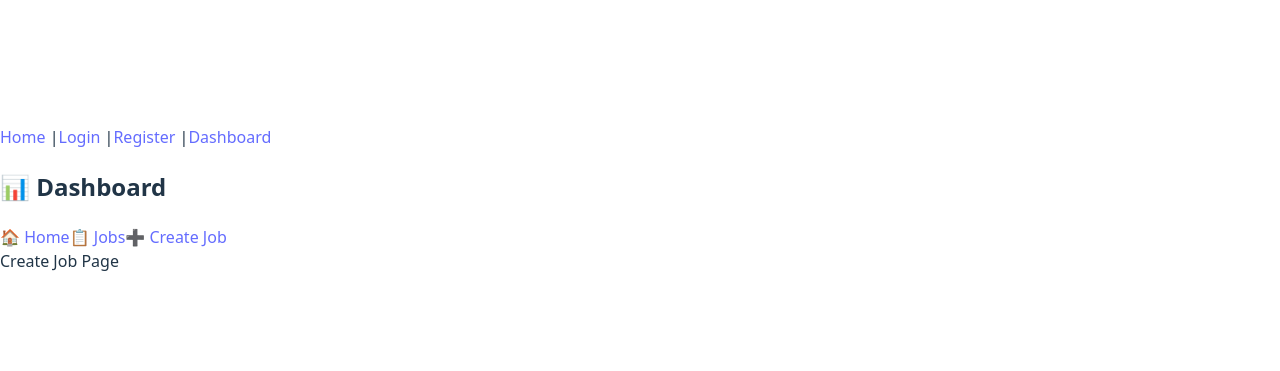
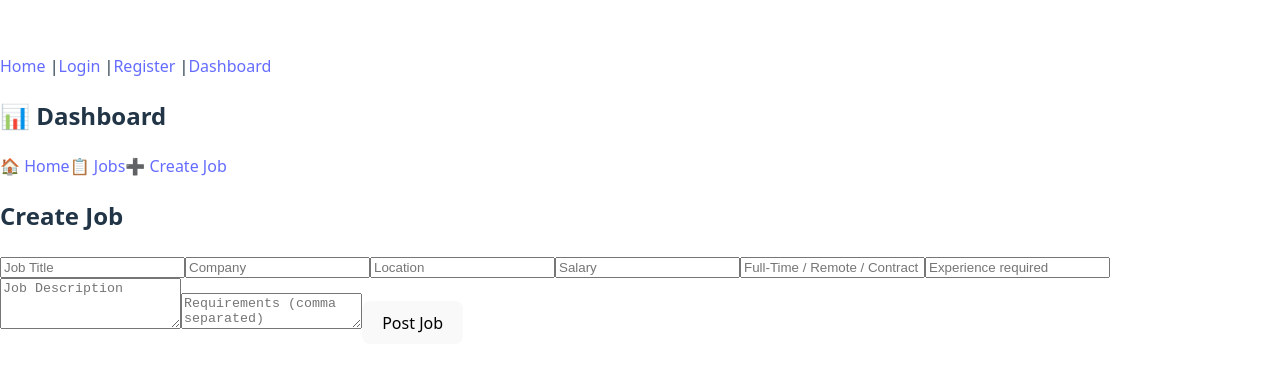
Before and after one commit to adheebabdulla007/devhire, a React (Vite) app: page /dashboard/create in a window 1280 px wide. Shown: the part 201-572 px from the top of the page. Built offline with nearby package versions, Linux system fonts and the light colour scheme; no server answers; sample sign-in values are in the browser's storage.

Commit message:
Fetch & Display jobs from Firestore in Dashboard

```diff
--- a/src/firebase.js
+++ b/src/firebase.js
@@ -1,10 +1,8 @@
-// Import the functions you need from the SDKs you need
 import { initializeApp } from "firebase/app";
 import { getAuth } from "firebase/auth";
-// TODO: Add SDKs for Firebase products that you want to use
+import { getFirestore } from "firebase/firestore";
 // https://firebase.google.com/docs/web/setup#available-libraries
 
-// Your web app's Firebase configuration
 const firebaseConfig = {
   apiKey: "AIzaSyBD6LfAY7elgVW5grXlb-qVpm5BSMEUyQw",
   authDomain: "devhire-a74a2.firebaseapp.com",
@@ -18,3 +16,4 @@ const firebaseConfig = {
 const app = initializeApp(firebaseConfig);
 const auth = getAuth(app);
 export { auth };
+export const db = getFirestore(app);
--- a/src/pages/CreateJob.jsx
+++ b/src/pages/CreateJob.jsx
@@ -1,4 +1,125 @@
-function CreateJob() {
-  return <div>Create Job Page</div>;
-}
+import { useState } from "react";
+import { db } from "@/firebase";
+import { collection, addDoc, Timestamp } from "firebase/firestore";
+import { useNavigate } from "react-router-dom";
+
+const CreateJob = () => {
+  const [job, setJob] = useState({
+    title: "",
+    company: "",
+    location: "",
+    salary: "",
+    type: "",
+    experience: "",
+    description: "",
+    requirements: "",
+  });
+
+  const [loading, setLoading] = useState(false);
+  const navigate = useNavigate();
+
+  const handleChange = (e) => {
+    setJob({ ...job, [e.target.name]: e.target.value });
+  };
+
+  const handleSubmit = async (e) => {
+    e.preventDefault();
+    setLoading(true);
+
+    try {
+      const docRef = await addDoc(collection(db, "jobs"), {
+        ...job,
+        posted: Timestamp.now(),
+        requirements: job.requirements.split(",").map((r) => r.trim()),
+      });
+
+      alert("Job posted successfully!");
+      navigate("/dashboard/jobs");
+    } catch (error) {
+      console.error("Error adding job: ", error);
+      alert("Failed to post job");
+    } finally {
+      setLoading(false);
+    }
+  };
+
+  return (
+    <div className="p-6 max-w-xl mx-auto">
+      <h2 className="text-2xl font-bold mb-4">Create Job</h2>
+      <form onSubmit={handleSubmit} className="grid gap-4">
+        <input
+          name="title"
+          value={job.title}
+          onChange={handleChange}
+          placeholder="Job Title"
+          className="border p-2 rounded"
+          required
+        />
+        <input
+          name="company"
+          value={job.company}
+          onChange={handleChange}
+          placeholder="Company"
+          className="border p-2 rounded"
+          required
+        />
+        <input
+          name="location"
+          value={job.location}
+          onChange={handleChange}
+          placeholder="Location"
+          className="border p-2 rounded"
+          required
+        />
+        <input
+          name="salary"
+          value={job.salary}
+          onChange={handleChange}
+          placeholder="Salary"
+          className="border p-2 rounded"
+        />
+        <input
+          name="type"
+          value={job.type}
+          onChange={handleChange}
+          placeholder="Full-Time / Remote / Contract"
+          className="border p-2 rounded"
+          required
+        />
+        <input
+          name="experience"
+          value={job.experience}
+          onChange={handleChange}
+          placeholder="Experience required"
+          className="border p-2 rounded"
+        />
+        <textarea
+          name="description"
+          value={job.description}
+          onChange={handleChange}
+          placeholder="Job Description"
+          rows="3"
+          className="border p-2 rounded"
+          required
+        />
+        <textarea
+          name="requirements"
+          value={job.requirements}
+          onChange={handleChange}
+          placeholder="Requirements (comma separated)"
+          rows="2"
+          className="border p-2 rounded"
+        />
+        <button
+          type="submit"
+          disabled={loading}
+          className="bg-indigo-600 text-white px-4 py-2 rounded hover:bg-indigo-700 transition"
+        >
+          {loading ? "Posting..." : "Post Job"}
+        </button>
+      </form>
+    </div>
+  );
+};
+
 export default CreateJob;
--- a/src/pages/DashboardJobs.jsx
+++ b/src/pages/DashboardJobs.jsx
@@ -1,21 +1,36 @@
-import { useState } from "react";
-import jobsData from "@/data/jobs";
-import Button from "@/components/ui/Button";
+import { useState, useEffect } from "react";
+import { db } from "@/firebase";
+import { collection, getDocs } from "firebase/firestore";
 
 const DashboardJobs = () => {
-  const [jobs, setJobs] = useState(jobsData);
+  const [jobs, setJobs] = useState([]);
+  const [loading, setLoading] = useState(true);
 
-  const handleDelete = (id) => {
-    const confirmDelete = window.confirm("Delete this job?");
-    if (confirmDelete) {
-      setJobs(jobs.filter((job) => job.id !== id));
-    }
-  };
+  useEffect(() => {
+    const fetchJobs = async () => {
+      try {
+        const querySnapshot = await getDocs(collection(db, "jobs"));
+        const jobsList = querySnapshot.docs.map((doc) => ({
+          id: doc.id,
+          ...doc.data(),
+        }));
+        setJobs(jobsList);
+      } catch (error) {
+        console.error("Error fetching jobs:", error);
+        alert("Failed to load jobs.");
+      } finally {
+        setLoading(false);
+      }
+    };
+
+    fetchJobs();
+  }, []);
+
+  if (loading) return <p className="p-4">Loading jobs...</p>;
 
   return (
-    <div>
-      <h1 className="text-2xl font-bold mb-6">Manage Your Jobs</h1>
-
+    <div className="p-6">
+      <h2 className="text-2xl font-bold mb-6">Manage Jobs</h2>
       {jobs.length === 0 ? (
         <p className="text-gray-600">No jobs available.</p>
       ) : (
@@ -23,34 +38,40 @@ const DashboardJobs = () => {
           {jobs.map((job) => (
             <div
               key={job.id}
-              className="border p-5 rounded-xl shadow-sm hover:shadow-md transition"
+              className="border p-5 rounded-xl shadow-md hover:shadow-lg transition duration-200"
             >
               <div className="flex justify-between items-center mb-2">
-                <h3 className="text-xl font-semibold">{job.title}</h3>
-                <Button
-                  onClick={() => handleDelete(job.id)}
-                  className="bg-red-500 hover:bg-red-600 px-3 py-1 text-sm"
-                >
-                  Delete
-                </Button>
+                <h3 className="text-xl font-semibold text-indigo-700">
+                  {job.title}
+                </h3>
               </div>
 
-              <p className="text-sm text-gray-700">
+              <p className="text-sm text-gray-600 mb-1">
                 <strong>Company:</strong> {job.company} • <strong>Type:</strong>{" "}
-                {job.type} • <strong>Location:</strong> {job.location}
+                {job.type}
               </p>
-              <p className="text-sm text-gray-700">
-                <strong>Experience:</strong> {job.experience} •{" "}
+              <p className="text-sm text-gray-600 mb-1">
+                <strong>Location:</strong> {job.location} •{" "}
+                <strong>Experience:</strong> {job.experience}
+              </p>
+              <p className="text-sm text-gray-600 mb-1">
                 <strong>Salary:</strong> {job.salary}
               </p>
 
-              <p className="mt-2 text-gray-800">{job.description}</p>
+              <p className="text-gray-800 mt-3 mb-2">
+                <strong>Description:</strong> {job.description}
+              </p>
 
-              <ul className="list-disc list-inside text-sm mt-2 text-gray-600">
-                {job.requirements.map((req, index) => (
-                  <li key={index}>{req}</li>
-                ))}
-              </ul>
+              <div className="mt-2">
+                <p className="font-semibold text-gray-700 mb-1">
+                  Requirements:
+                </p>
+                <ul className="list-disc list-inside text-sm text-gray-700 space-y-1">
+                  {job.requirements?.map((req, index) => (
+                    <li key={index}>{req}</li>
+                  ))}
+                </ul>
+              </div>
             </div>
           ))}
         </div>
```
